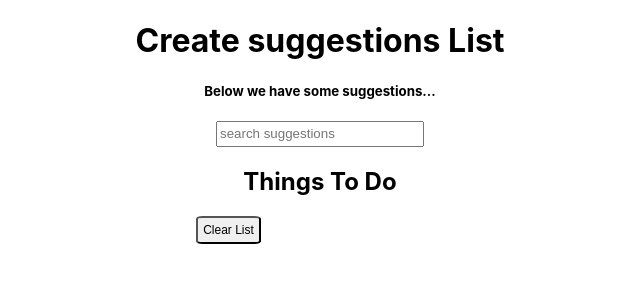
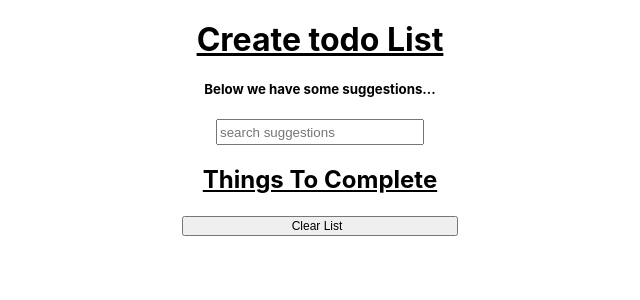
Before and after one commit to YohanesDemissie/react-assesment, a React (Create React App) app: page / in a window 1280 px wide. Shown: the top 300 px of the page, without its empty margins (320-960 px from the left). Built offline with nearby package versions, Linux system fonts and the light colour scheme; the HTML template or start-up script is replaced by a standard one.

Commit message:
styling completed for both desktop and jsfiddle. officially ready to send tomorrow morning!

```diff
--- a/src/App.css
+++ b/src/App.css
@@ -1,12 +1,21 @@
 div {
   text-align: center;
   margin: 0 auto;
-  width: 80%;
+  width: 60%;
 }
 
+h1 {
+  text-decoration: underline;
+  margin: 20px;
+}
+
+h2 {
+  margin: 20px;
+  text-decoration: underline;
+}
 ul {
   text-align: left;
-  margin-left: 25%;
+  padding-left: 0;
   text-decoration: none;
   list-style-type: none;
   line-height: 20px;
@@ -24,8 +33,10 @@ input {
 
 button {
   font-size: 12px;
-  border-radius: 10%;
-  padding: 5px;
+  /* border-radius: 10%; */
+  padding-left: 0px;
+  margin: 0px auto;
+  width: 100%;
 
 }
 
--- a/src/App.js
+++ b/src/App.js
@@ -94,7 +94,7 @@ class App extends React.Component {
 
     return (
       <div>
-        <h1>Create suggestions List</h1>
+        <h1>Create todo List</h1>
         <h5>Below we have some suggestions...</h5>
         <div>
           <input
@@ -117,7 +117,7 @@ class App extends React.Component {
               );
             })}
           </ul>
-          <h2>Things To Do</h2>
+          <h2>Things To Complete</h2>
           <ul>
             {results.map((item, index) => {
               return (
```
